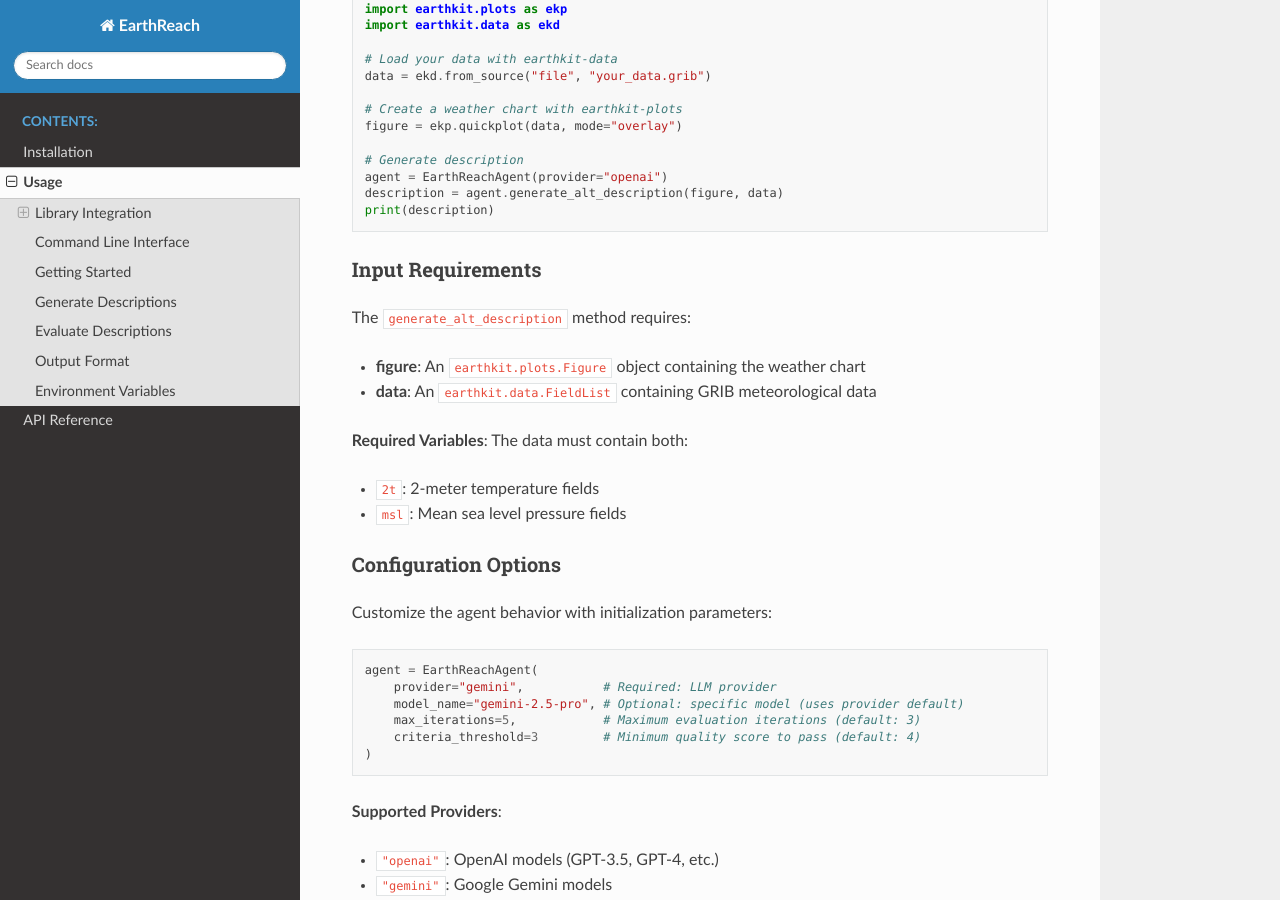
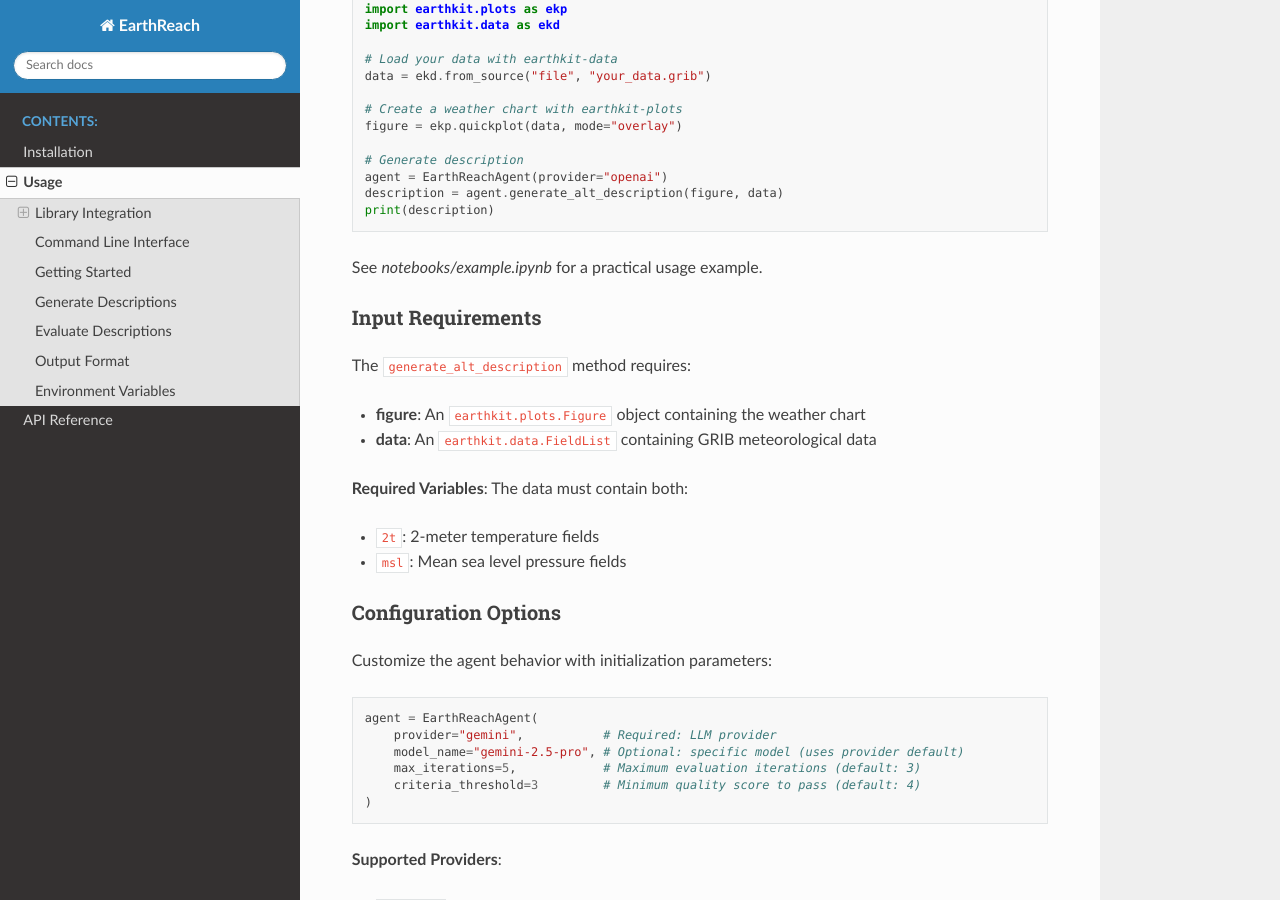
Before and after one commit to ECMWFCode4Earth/EarthReach, a Sphinx documentation site: the page built from docs/source/usage.rst, in a window 1280 px wide and 900 px high, scrolled down 368 px. Built offline with Sphinx 7.4.7 and the Read the Docs theme 3.1.0, drawn with Linux system fonts in a browser that asks for light colours.

Commit message:
doc: adding pointer to example notebook

```diff
--- a/docs/source/usage.rst
+++ b/docs/source/usage.rst
@@ -25,6 +25,8 @@ Basic Usage
    agent = EarthReachAgent(provider="openai")
    description = agent.generate_alt_description(figure, data)
    print(description)
+
+See `notebooks/example.ipynb` for a practical usage example.
 
 Input Requirements
 ~~~~~~~~~~~~~~~~~~
```
